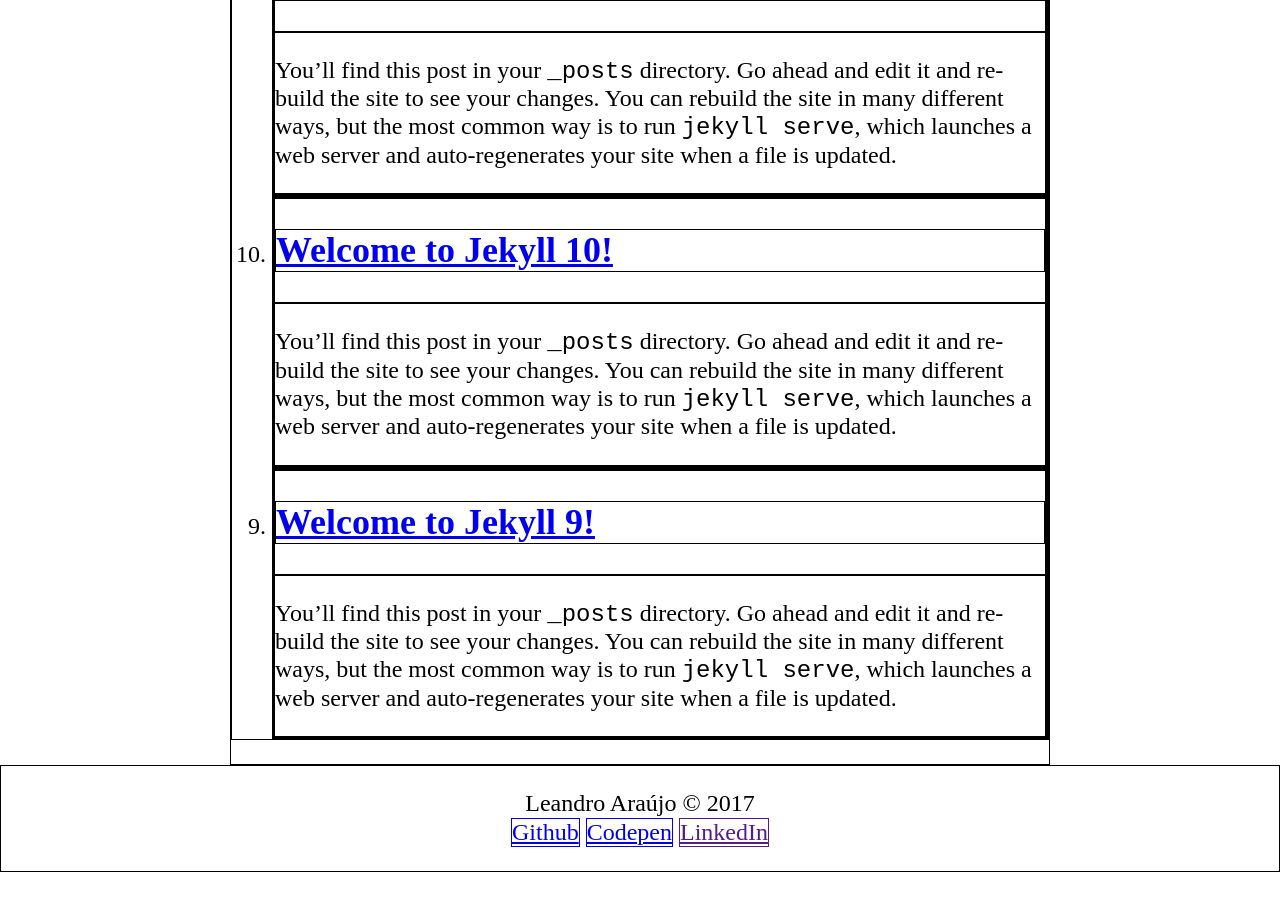
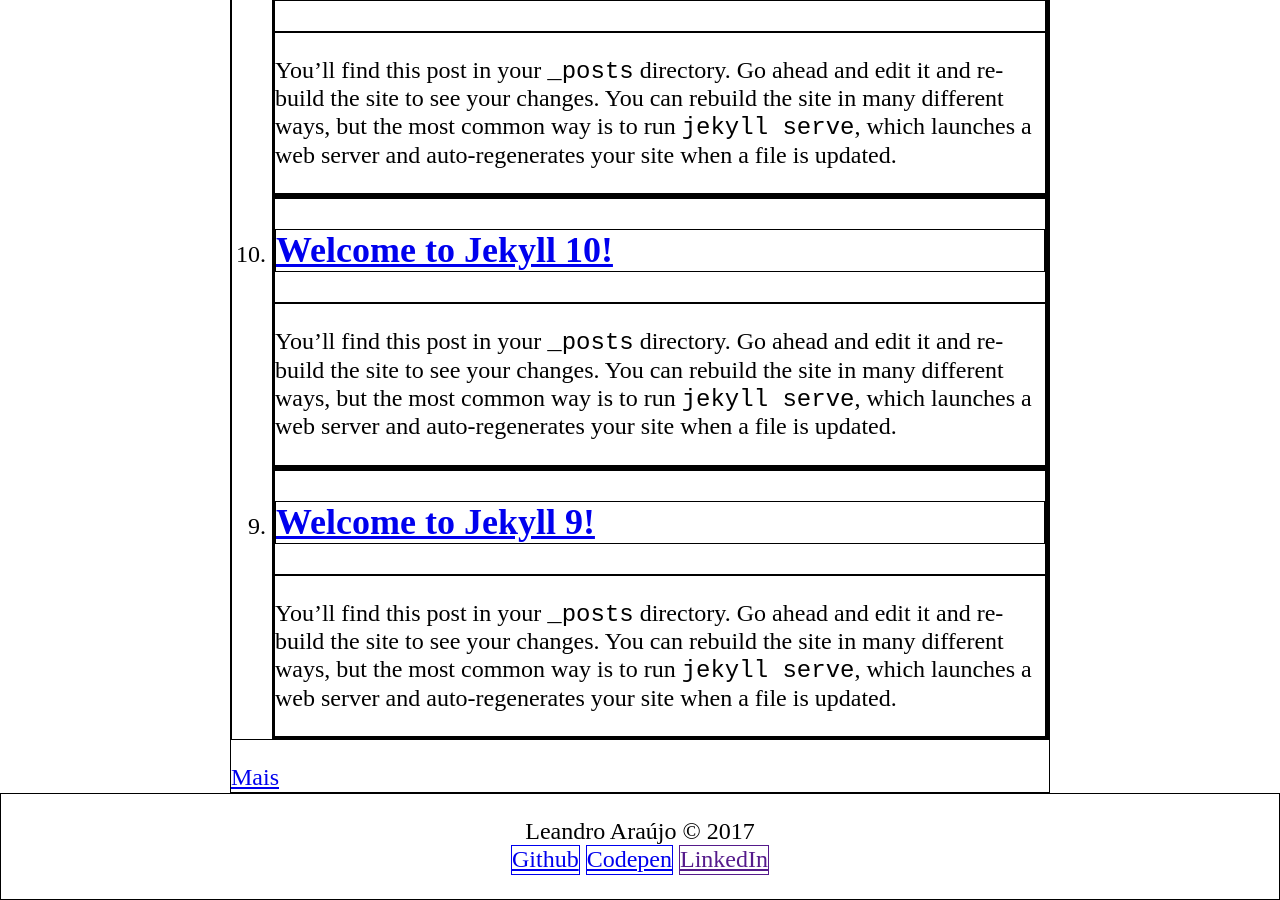
Before and after one commit to leandroc/leandroc.github.io, a Jekyll site: the page built from index.html, in a window 1280 px wide and 900 px high, scrolled down 1069 px. Built offline with Jekyll 4.4.1, drawn with Linux system fonts in a browser that asks for light colours; before the commit the page ends 1941 px from its top, so only the background shows below that.

Commit message:
adicionando link para a segunda pagina da lista de posts no index

```diff
--- a/index.html
+++ b/index.html
@@ -8,3 +8,5 @@
 
 {% capture total_posts %}{{ site.posts | size }}{% endcapture %}
 {% include PostList.html posts=site.posts page=0 per_page=site.paginate total_posts=total_posts %}
+
+<a href="/blog/page-2/">Mais</a>
```
